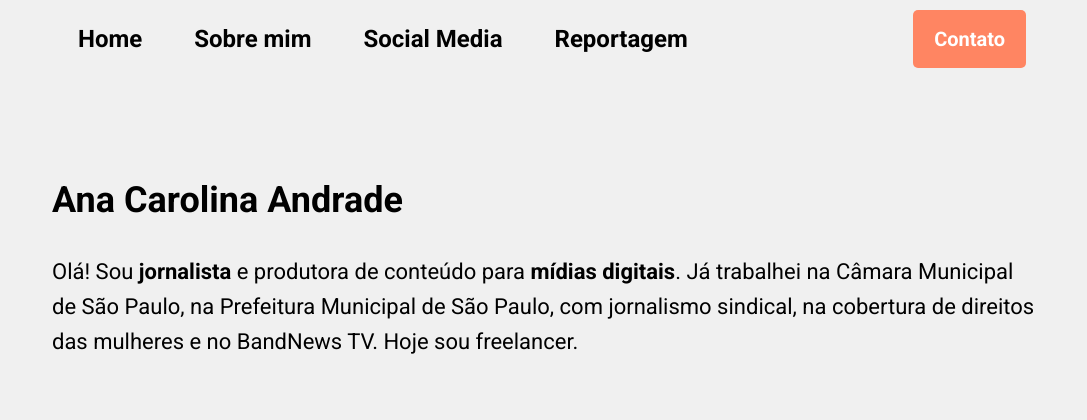
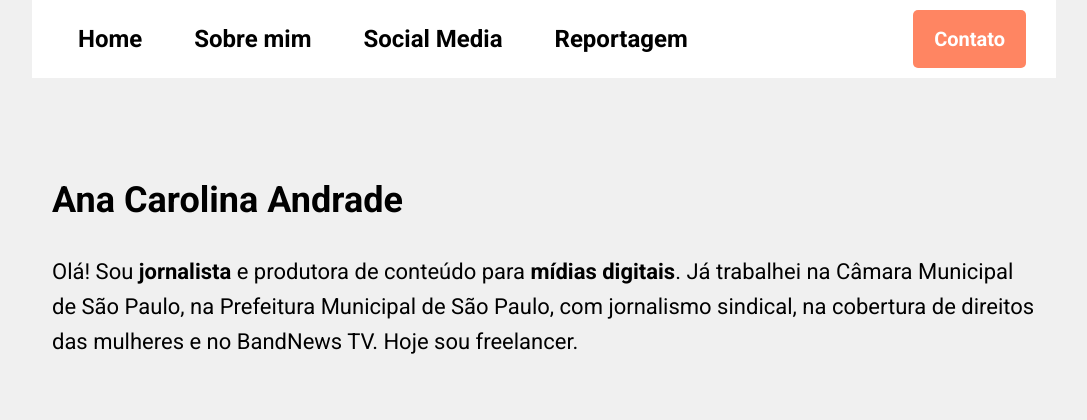
Before and after one commit to carol00andrade/portfoliosite, a Flask app: page / in a window 1280 px wide. Shown: the top 420 px of the page, without its empty margins (96-1183 px from the left). Run offline with Flask 3, Linux system fonts and the light colour scheme.

Commit message:
Update portfolio.html

```diff
--- a/templates/portfolio.html
+++ b/templates/portfolio.html
@@ -16,7 +16,7 @@
             display: flex;
             justify-content: space-between;
             align-items: center;
-            background-color: #f0f0f0;
+            background-color: #FFFFFF;
             padding: 10px 20px;
         }
         .navbar ul {
```
